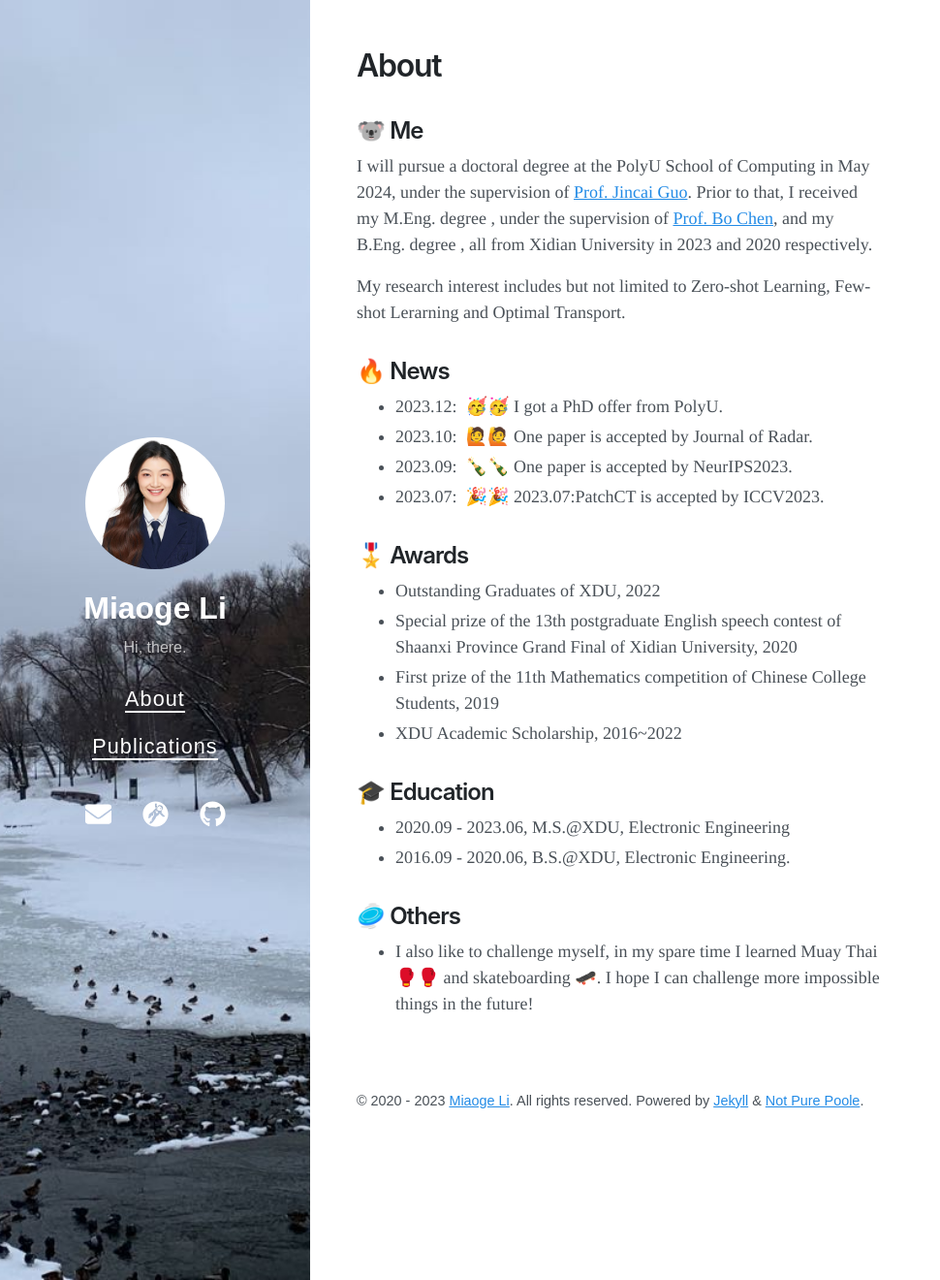
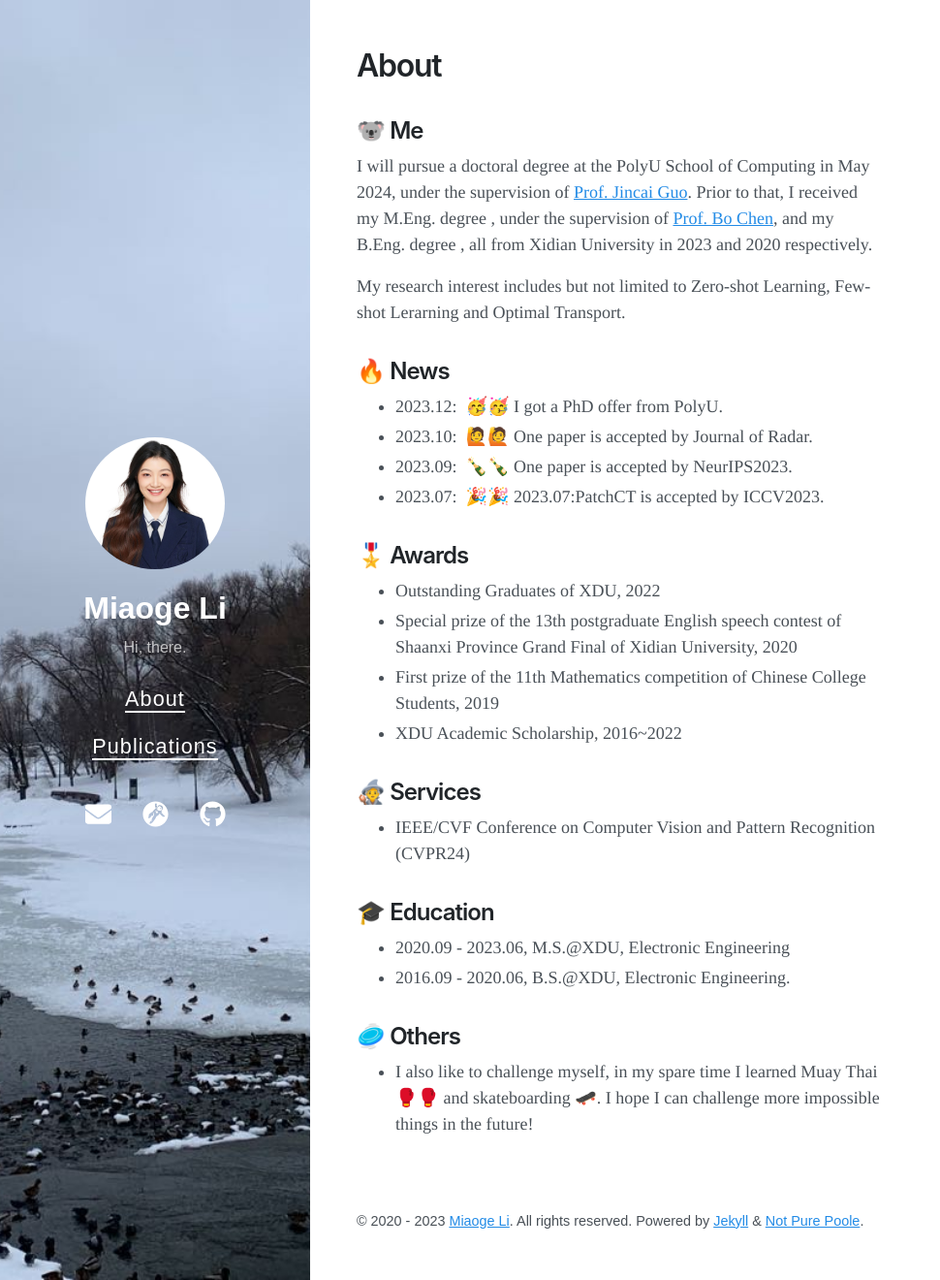
Before and after one commit to keepgoingjkg/keepgoingjkg.github.io, a Jekyll site: the page built from about.md, in a window 1280 px wide and 1320 px high. Shown: the whole window at 97% size, without its empty margins (0-970 px from the left). Built offline with Jekyll 4.4.1, drawn with Linux system fonts in a browser that asks for light colours; nearby versions of some CDN libraries.

Commit message:
Update about.md

```diff
--- a/about.md
+++ b/about.md
@@ -24,6 +24,9 @@ My research interest includes but not limited to Zero-shot Learning, Few-shot Le
 - First prize of the 11th Mathematics competition of Chinese College Students, 2019
 - XDU Academic Scholarship, 2016~2022
 
+## 🧙 Services
+- IEEE/CVF Conference on Computer Vision and Pattern Recognition (CVPR24)
+
 ## 🎓 Education
 - 2020.09 - 2023.06, M.S.@XDU, Electronic Engineering
 - 2016.09 - 2020.06, B.S.@XDU, Electronic Engineering.
```
